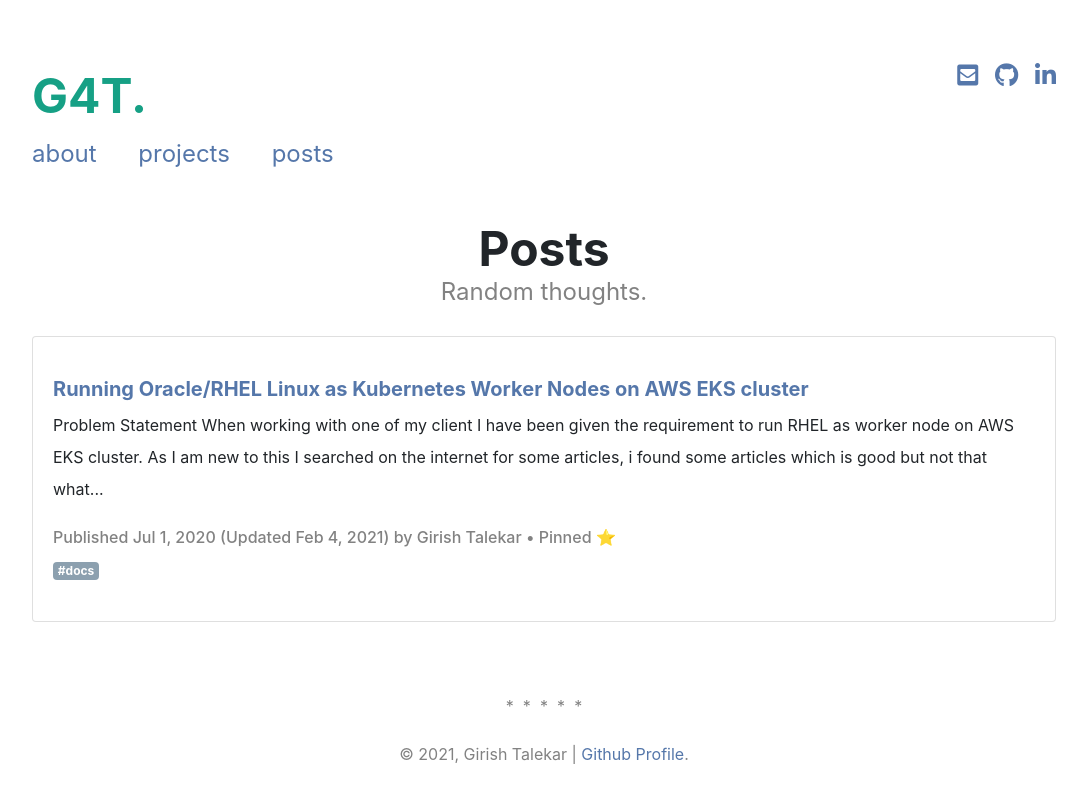
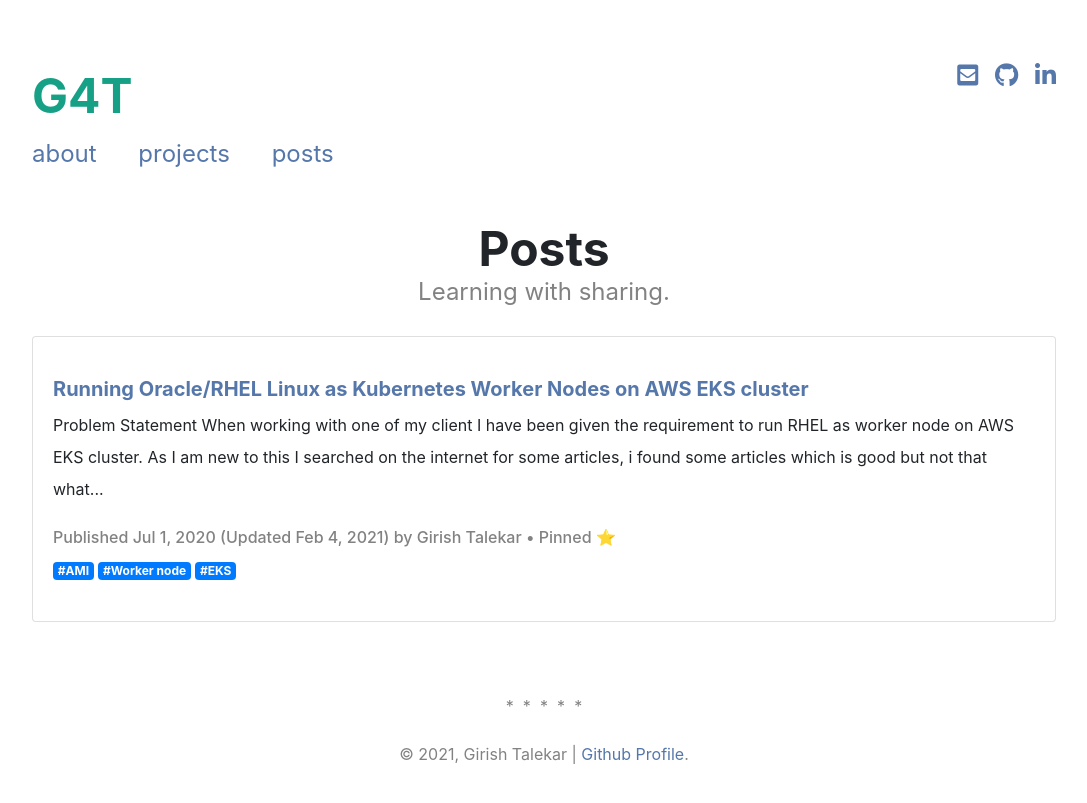
Before and after one commit to girishg4t/girishg4t.github.io, a Jekyll site: the page built from pages/posts.html, in a window 1280 px wide. Shown: the top 803 px of the page, without its empty margins (96-1183 px from the left). Built offline with Jekyll 4.4.1, drawn with Linux system fonts in a browser that asks for light colours; nearby versions of some CDN libraries; a style sheet for code colours, icons or effects is not loaded.

Commit message:
updated site

```diff
--- a/_config.yml
+++ b/_config.yml
@@ -1,5 +1,5 @@
 title: Girish Talekar
-short_logo: G4T.
+short_logo: G4T
 description: |
   This is my personal websites and blogs.
 baseurl: ''
--- a/_posts/2020-07-01-docs.md
+++ b/_posts/2020-07-01-docs.md
@@ -4,7 +4,7 @@ title:  Running Oracle/RHEL Linux as Kubernetes Worker Nodes on AWS EKS cluster
 date:   2020-07-01
 updated: 2021-02-04
 pin: true
-tags: [docs,]
+tags: [AMI,Worker node,EKS]
 ---
 # Problem Statement
 
--- a/pages/posts.html
+++ b/pages/posts.html
@@ -1,7 +1,7 @@
 ---
 layout: page
 title: Posts
-subtitle: Random thoughts.
+subtitle: Learning with sharing.
 description: Pudhina Fresh posts page – A minimal yet feature-rich Jekyll theme made for personal websites and blogs.
 permalink: /posts/
 sitemap:
```
